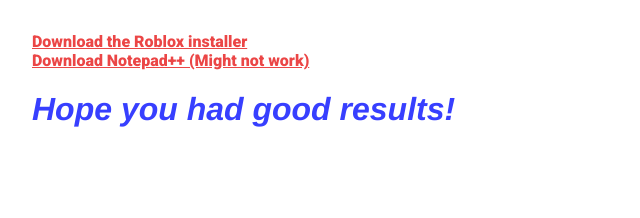
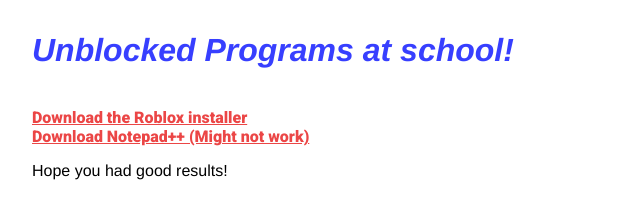
Before and after one commit to RealRedcodi/unblocked-downloads, a plain HTML site: page index.html in a window 1280 px wide. Shown: the whole page, without its empty margins (0-640 px from the left). Drawn offline with Linux system fonts and the light colour scheme.

Commit message:
Update index.html

```diff
--- a/index.html
+++ b/index.html
@@ -5,16 +5,13 @@
     <meta charset="utf-8">
     <meta http-equiv="X-UA-Compatible" content="IE=edge">
     <meta name="viewport" content="width=device-width, initial-scale=1">
-
-    <!-- import the webpage's stylesheet -->
     <link rel="stylesheet" href="/style.css">
-
-    <!-- import the webpage's javascript file -->
     <script src="/script.js" defer></script>
   </head>
   <body>
-<a href="https://cdn.glitch.com/040aacb6-3110-480b-aecc-aaede4eae533%2FRobloxPlayerLauncher.exe?v=1566914390455" download>Download the Roblox installer</a><br>
-<a href="https://cdn.glitch.com/040aacb6-3110-480b-aecc-aaede4eae533%2Fnpp.7.5.9.Installer.exe?v=1566915019307" download>Download Notepad++ (Might not work)</a><br>
-<h1>Hope you had good results!</h1>
+    <h1>Unblocked Programs at school!</h1><br>
+    <a href="https://cdn.glitch.com/040aacb6-3110-480b-aecc-aaede4eae533%2FRobloxPlayerLauncher.exe?v=1566914390455" download>Download the Roblox installer</a><br>
+    <a href="https://cdn.glitch.com/040aacb6-3110-480b-aecc-aaede4eae533%2Fnpp.7.5.9.Installer.exe?v=1566915019307" download>Download Notepad++ (Might not work)</a><br>
+    <p>Hope you had good results!</p>
   </body>
 </html>
```
